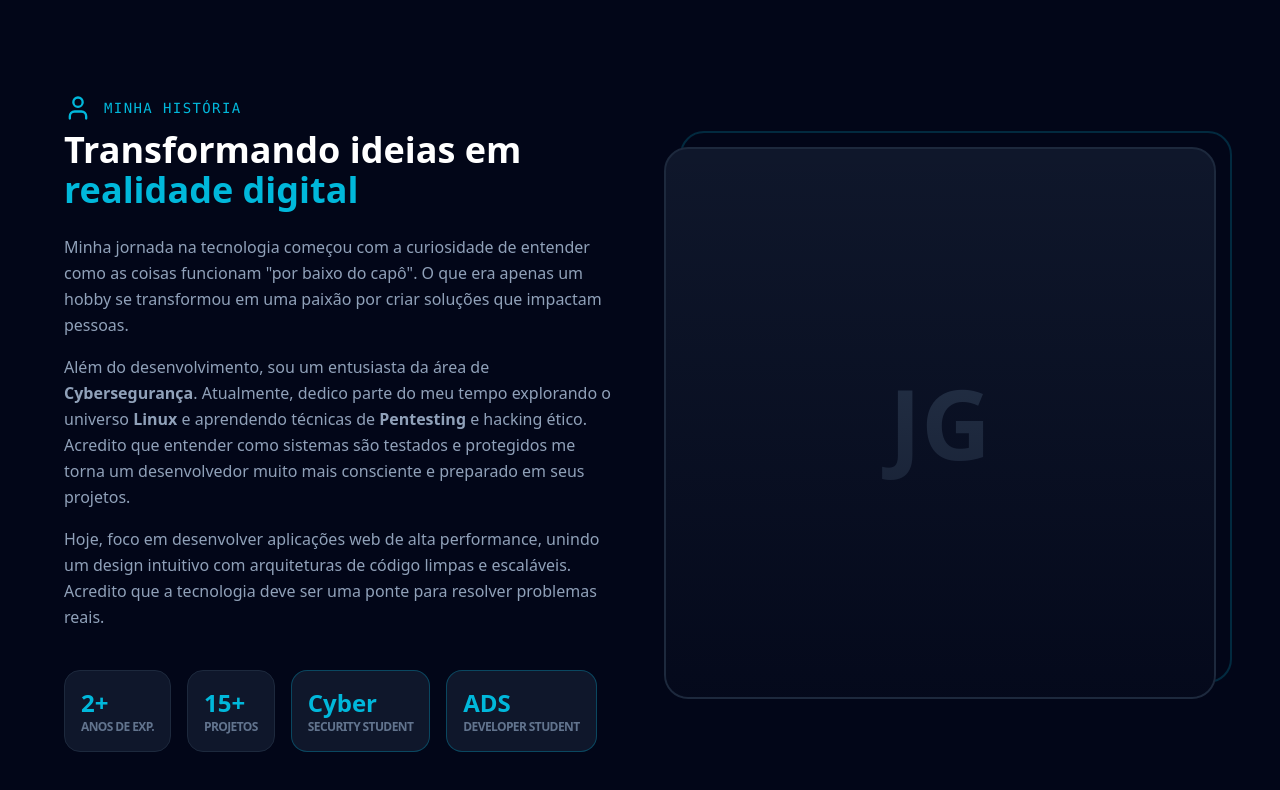
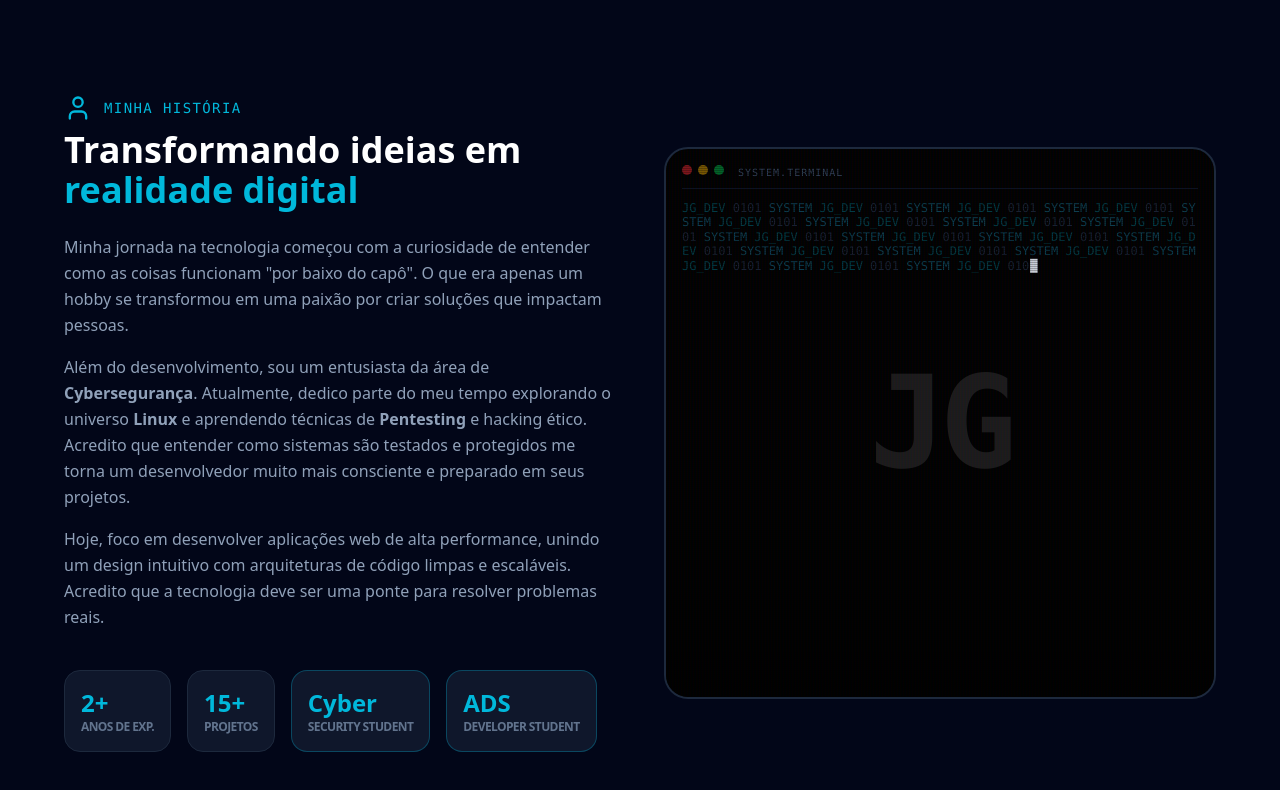
Before and after one commit to Joaokenehen/JG_Tech, a React (Vite) app in the folder frontend/: page /portfolio in a window 1280 px wide. Shown: the part 680-1470 px from the top of the page. Built offline with nearby package versions, Linux system fonts and the light colour scheme.

Commit message:
style: atualizado imagem ao lado do sobre mim

```diff
--- a/frontend/package.json
+++ b/frontend/package.json
@@ -19,7 +19,8 @@
     "react-dom": "^19.2.0",
     "react-icons": "^5.5.0",
     "react-router-dom": "^7.13.0",
-    "tailwindcss": "^4.1.18"
+    "tailwindcss": "^4.1.18",
+    "typewriter-effect": "^2.22.0"
   },
   "devDependencies": {
     "@eslint/js": "^9.39.1",
--- a/frontend/src/components/AboutSection.tsx
+++ b/frontend/src/components/AboutSection.tsx
@@ -1,5 +1,6 @@
 import { motion } from 'framer-motion';
 import { User } from 'lucide-react';
+import Typewriter from 'typewriter-effect';
 
 export const AboutSection = () => {
   return (
@@ -48,16 +49,48 @@ export const AboutSection = () => {
         viewport={{ once: true }}
         className="relative"
         >
-        <div className="aspect-square rounded-3xl overflow-hidden border-2 border-slate-800 bg-slate-900 relative z-10">
-          {/* Aqui você pode colocar sua foto futuramente */}
-          <div className="absolute inset-0 flex items-center justify-center text-slate-700 font-black text-8xl">
-            JG
-          </div>
-          <div className="absolute inset-0 bg-gradient-to-t from-slate-950/80 to-transparent" />
-        </div>
+        <div className="aspect-square rounded-3xl overflow-hidden border-2 border-slate-800 bg-black p-4 font-mono relative z-10 group">
 
-        {/* Elemento Decorativo atrás da "foto" */}
-        <div className="absolute -top-4 -right-4 w-full h-full border-2 border-cyan-500/20 rounded-3xl -z-0" />
+  {/* Header do Terminal (Botões de fechar/minimizar) */}
+  <div className="flex gap-1.5 mb-3 border-b border-slate-900 pb-2">
+    <div className="w-2.5 h-2.5 rounded-full bg-red-500/50" />
+    <div className="w-2.5 h-2.5 rounded-full bg-yellow-500/50" />
+    <div className="w-2.5 h-2.5 rounded-full bg-green-500/50" />
+    <span className="text-[10px] text-slate-700 ml-2 tracking-widest uppercase">System.Terminal</span>
+  </div>
+
+  {/* Conteúdo que preenche a tela */}
+  <div className="text-[10px] md:text-[12px] leading-[1.2] break-all select-none">
+    <Typewriter
+      options={{
+        strings: [
+          // Criamos uma string longa repetindo JG DEV com cores diferentes
+          Array(40).fill(null).map(() =>
+            `<span class="text-cyan-500/40">JG_DEV</span> <span class="text-slate-800">0101</span> <span class="text-cyan-900">SYSTEM</span>`
+          ).join(' ') +
+          `<br/><br/><span class="text-white font-bold bg-cyan-600 px-2">WHOAMI: JOAO GUSTAVO</span><br/><br/>` +
+          Array(40).fill(null).map(() =>
+            `<span class="text-slate-800">0110</span> <span class="text-cyan-500/40">JG_DEV</span>`
+          ).join(' ')
+        ],
+        autoStart: true,
+        loop: true,
+        delay: 1, // Velocidade máxima para parecer que o sistema está "carregando"
+        cursor: '█',
+        wrapperClassName: "opacity-80"
+      }}
+    />
+  </div>
+
+  {/* Overlay de Scanlines e Brilho para dar profundidade */}
+  <div className="absolute inset-0 bg-[linear-gradient(rgba(18,16,16,0)_50%,rgba(0,0,0,0.25)_50%),linear-gradient(90deg,rgba(255,0,0,0.06),rgba(0,255,0,0.02),rgba(0,0,255,0.06))] bg-[size:100%_2px,3px_100%] pointer-events-none" />
+  <div className="absolute inset-0 bg-gradient-to-t from-black via-transparent to-transparent opacity-60 pointer-events-none" />
+
+  {/* O "JG" grande que aparece sutilmente por cima de tudo no centro */}
+  <div className="absolute inset-0 flex items-center justify-center pointer-events-none">
+    <span className="text-white/10 font-black text-9xl tracking-tighter">JG</span>
+  </div>
+</div>
       </motion.div>
         </div>
       </div>
--- a/frontend/src/styles/index.css
+++ b/frontend/src/styles/index.css
@@ -19,3 +19,10 @@ section {
 .animate-spin-slow {
   animation: spin-slow 8s linear infinite;
 }
+@keyframes pulse-slow {
+  0%, 100% { opacity: 1; text-shadow: 0 0 10px rgba(6, 182, 212, 0.7); }
+  50% { opacity: 0.8; text-shadow: 0 0 20px rgba(6, 182, 212, 0.9); }
+}
+.animate-pulse-slow {
+  animation: pulse-slow 4s ease-in-out infinite;
+}
```
Also changed, not shown: 1 other file (tests, documents, lock files or other folders).
